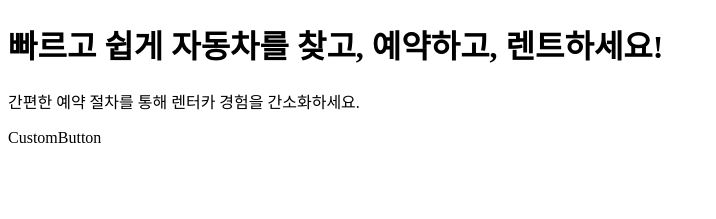
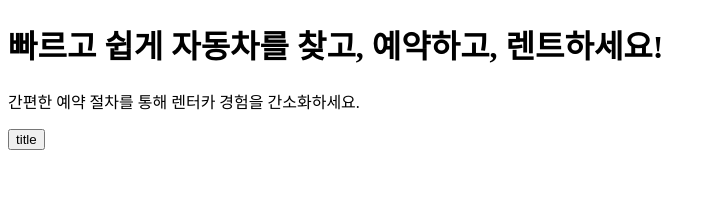
Before and after one commit to dongkyun2331/car_showcase, a Next.js app: page / in a window 1280 px wide. Shown: the top 219 px of the page, without its empty margins (0-716 px from the left). Built offline with nearby package versions, Linux system fonts and the light colour scheme.

Commit message:
use client

```diff
--- a/components/CustomButton.tsx
+++ b/components/CustomButton.tsx
@@ -1,7 +1,18 @@
+"use client";
+
 import Image from "next/image";
 
 const CustomButton = () => {
-  return <div>CustomButton</div>;
+  return (
+    <button
+      disabled={false}
+      type={"button"}
+      className={`custom-btn`}
+      onClick={() => {}}
+    >
+      <span className={`flex-1`}>title</span>
+    </button>
+  );
 };
 
 export default CustomButton;
```
